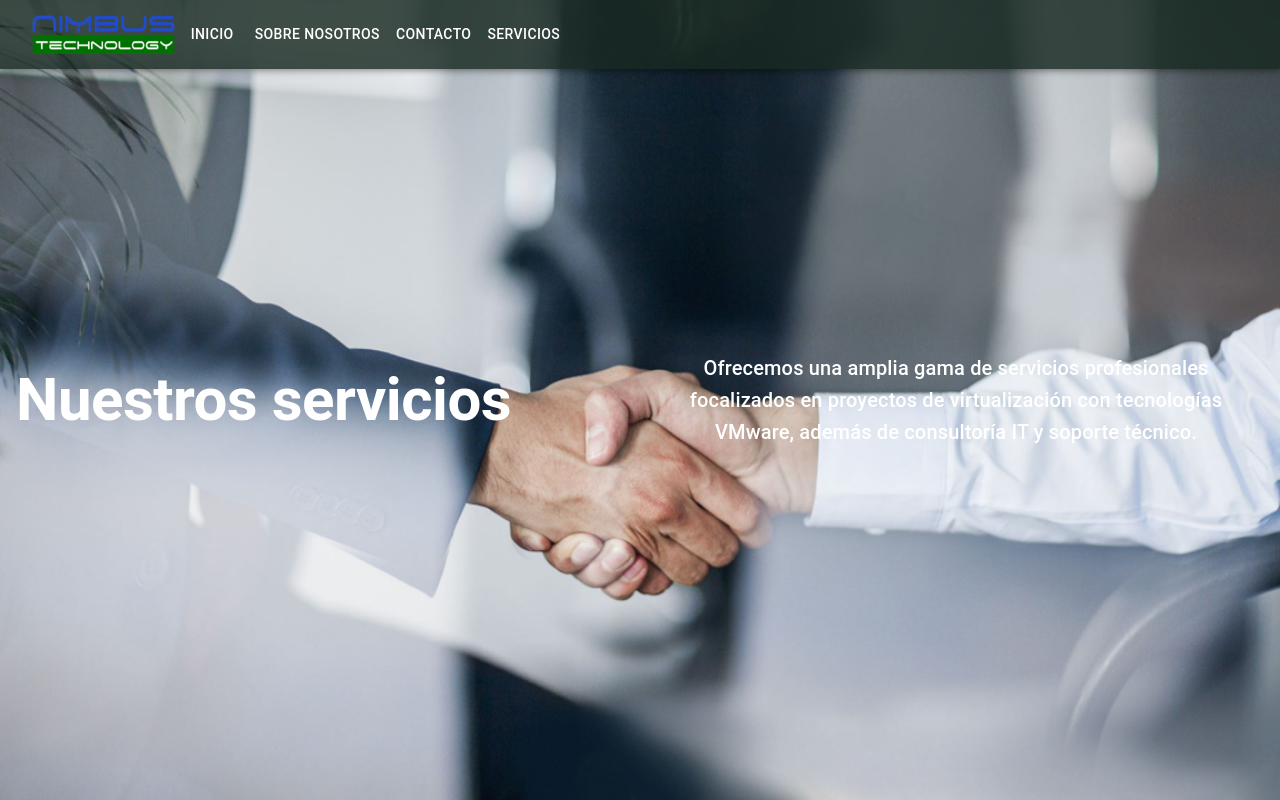
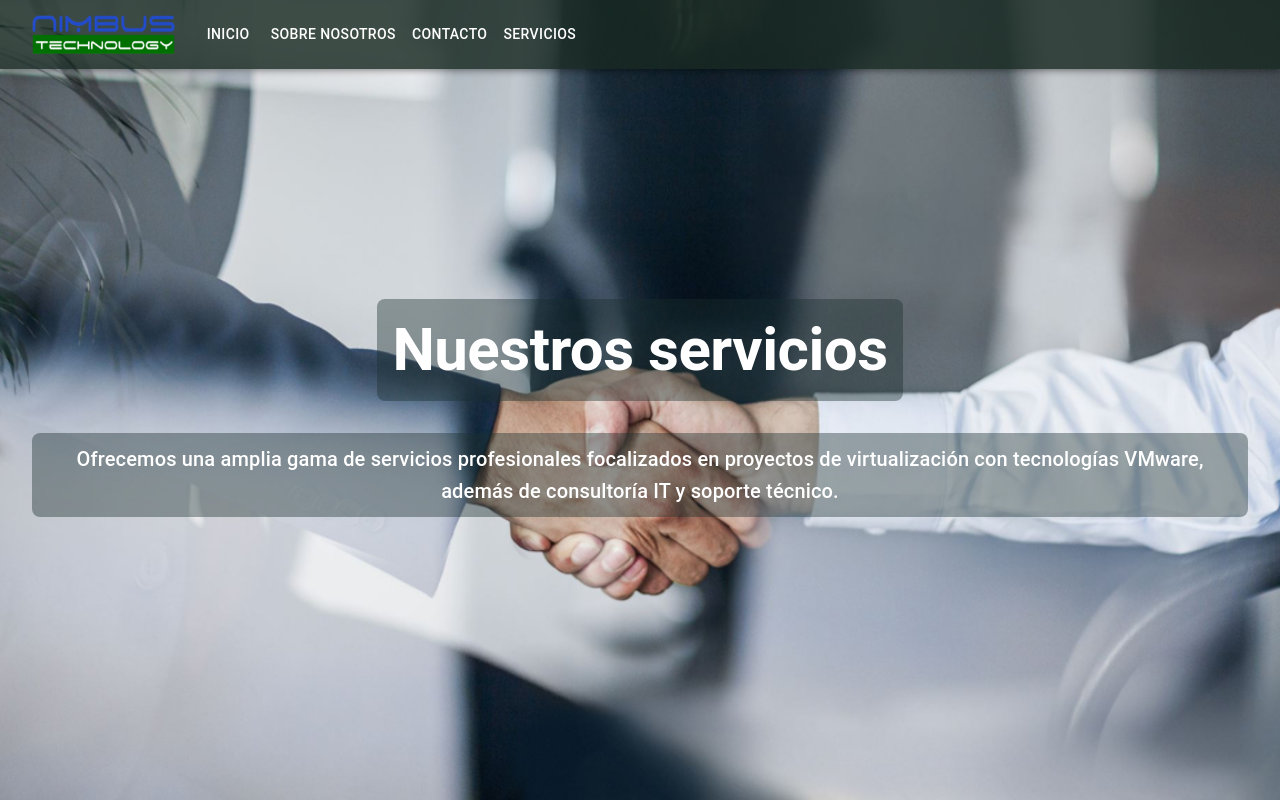
Before and after one commit to Baropadi/Nimbus-page, a React (Vite) app: page /services in a window 1280 px wide. Shown: the top 800 px of the page. Built offline with nearby package versions, Linux system fonts and the light colour scheme.

Commit message:
style: update format and display of content in home, about, contact and services pages

```diff
--- a/src/components/Navbar.jsx
+++ b/src/components/Navbar.jsx
@@ -45,6 +45,7 @@ function Navbar() {
               alt="Logo de Nimbus Technology"
               sx={{
                 padding: 1,
+                mr: 2,
                 height: 40,
                 width: "auto",
                 cursor: "pointer",
--- a/src/pages/About.jsx
+++ b/src/pages/About.jsx
@@ -12,14 +12,27 @@ const About = () => {
         backgroundRepeat: "no-repeat",
         backgroundAttachment: "fixed",
         display: "flex",
+        flexDirection: "column",
+        flexWrap: "wrap",
         alignItems: "center",
         justifyContent: "center",
         color: "white",
       }}
     >
-      <Typography variant="h2" sx={{ width: "100%", fontWeight: "bold", m: 2 }}>
-        Sobre nosotros
-      </Typography>
+      <Box
+        sx={{
+          backgroundColor: "rgba(26, 46, 46, 0.4)",
+          borderRadius: "0.5rem",
+          p: "10px",
+          m: "10px",
+        }}>
+        <Typography
+          variant="h2"
+          sx={{ width: "100%", fontWeight: "bold", m: 2 }}
+        >
+          Sobre nosotros
+        </Typography>
+      </Box>
     </Box>
   );
 };
--- a/src/pages/Contact.jsx
+++ b/src/pages/Contact.jsx
@@ -12,14 +12,28 @@ const Contact = () => {
         backgroundRepeat: "no-repeat",
         backgroundAttachment: "fixed",
         display: "flex",
+        flexDirection: "column",
+        flexWrap: "wrap",
         alignItems: "center",
         justifyContent: "center",
         color: "white",
       }}
     >
-      <Typography variant="h2" sx={{ width: "100%", fontWeight: "bold", m: 2 }}>
-        Contáctanos
-      </Typography>
+      <Box
+        sx={{
+          backgroundColor: "rgba(26, 46, 46, 0.4)",
+          borderRadius: "0.5rem",
+          p: "10px",
+          m: "10px",
+        }}
+      >
+        <Typography
+          variant="h2"
+          sx={{ width: "100%", fontWeight: "bold", m: 2 }}
+        >
+          Contáctanos
+        </Typography>
+      </Box>
     </Box>
   );
 };
--- a/src/pages/Home.jsx
+++ b/src/pages/Home.jsx
@@ -3,28 +3,48 @@ import { Box, Typography } from "@mui/material";
 function Home() {
   return (
     <Box
-      className="home"
       sx={{
         height: "100vh",
         backgroundImage: "url('/src/assets/FondoHome1.png')",
         backgroundSize: "cover",
-        backgroundPosition: "center",
         backgroundRepeat: "no-repeat",
         backgroundAttachment: "fixed",
+        backgroundPosition: "center",
         display: "flex",
+        flexDirection: "column",
+        flexWrap: "wrap",
         alignItems: "center",
+        justifyContent: "center",
         color: "white",
       }}
     >
-      <Typography variant="h2" sx={{ width: "100%", fontWeight: "bold", m: 2 }}>
-        Bienvenido a Nimbus Technology
-      </Typography>
-      <Typography
-        variant="h6"
-        sx={{ textAlign: "center", width: "100%", m: 3 }}
+      <Box
+        sx={{
+          backgroundColor: "rgba(26, 46, 46, 0.4)",
+          borderRadius: "0.5rem",
+          p: "15px",
+          m: '3em 0.5em 0em 0.5em',
+        }}
       >
-        Ofrecemos soluciones tecnológicas para empresas y particulares.
-      </Typography>
+        <Typography
+          variant="h2"
+          sx={{ width: "100%", fontWeight: "bold", textAlign: "left" }}
+        >
+          Bienvenido a Nimbus Technology
+        </Typography>
+      </Box>
+      <Box
+        sx={{
+          backgroundColor: "rgba(26, 46, 46, 0.4)",
+          borderRadius: "0.5rem",
+          p: "10px",
+          m: "2em",
+        }}
+      >
+        <Typography variant="h6" sx={{ textAlign: "center", width: "100%" }}>
+          Ofrecemos soluciones tecnológicas para empresas y particulares.
+        </Typography>
+      </Box>
     </Box>
   );
 }
--- a/src/pages/Services.jsx
+++ b/src/pages/Services.jsx
@@ -4,28 +4,50 @@ import React from "react";
 const Services = () => {
   return (
     <Box
-      className="services"
       sx={{
         height: "100vh",
         backgroundImage: "url('/src/assets/FondoServices1.png')",
         backgroundSize: "cover",
-        backgroundPosition: "center",
         backgroundRepeat: "no-repeat",
         backgroundAttachment: "fixed",
+        backgroundPosition: "center",
         display: "flex",
+        flexDirection: "column",
+        flexWrap: "wrap",
         alignItems: "center",
+        justifyContent: "center",
         color: "white",
       }}
     >
-      <Typography variant="h2" sx={{ width: "100%", fontWeight: "bold", m: 2 }}>
-        Nuestros servicios
-      </Typography>
-      <Typography
-        variant="h6"
-        sx={{ textAlign: "center", width: "100%", m: 3 }}
+      <Box
+        sx={{
+          backgroundColor: "rgba(26, 46, 46, 0.4)",
+          borderRadius: "0.5rem",
+          p: "15px",
+          m: '3em 0.5em 0em 0.5em',
+        }}
       >
-        Ofrecemos una amplia gama de servicios profesionales focalizados en proyectos de virtualización con tecnologías VMware, además de consultoría IT y soporte técnico.
-      </Typography>
+        <Typography
+          variant="h2"
+          sx={{ width: "100%", fontWeight: "bold", textAlign: "left" }}
+        >
+          Nuestros servicios
+        </Typography>
+      </Box>
+      <Box
+        sx={{
+          backgroundColor: "rgba(26, 46, 46, 0.4)",
+          borderRadius: "0.5rem",
+          p: "10px",
+          m: "2em",
+        }}
+      >
+        <Typography variant="h6" sx={{ textAlign: "center", width: "100%" }}>
+          Ofrecemos una amplia gama de servicios profesionales focalizados en
+          proyectos de virtualización con tecnologías VMware, además de
+          consultoría IT y soporte técnico.
+        </Typography>
+      </Box>
     </Box>
   );
 };
```
